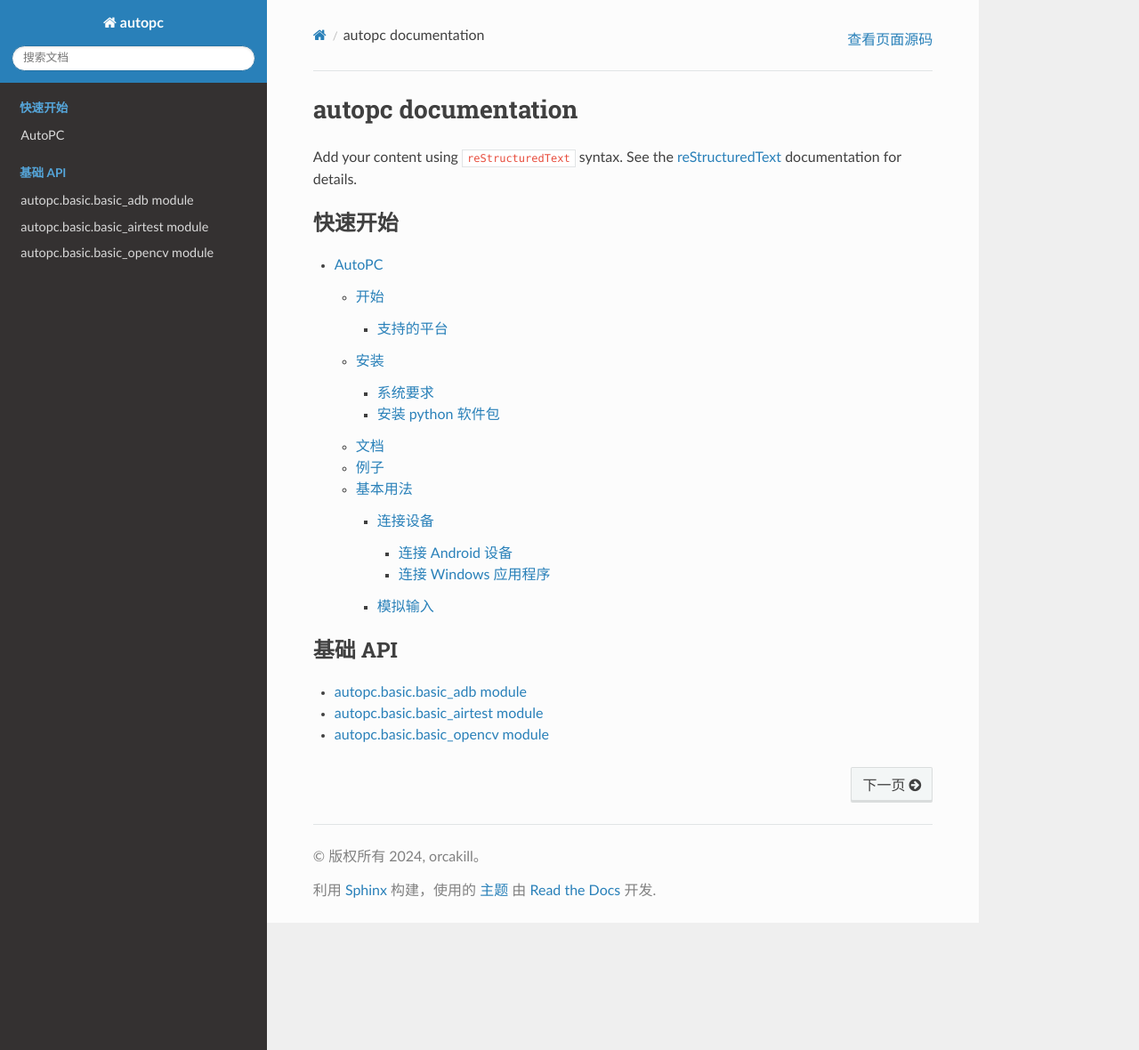
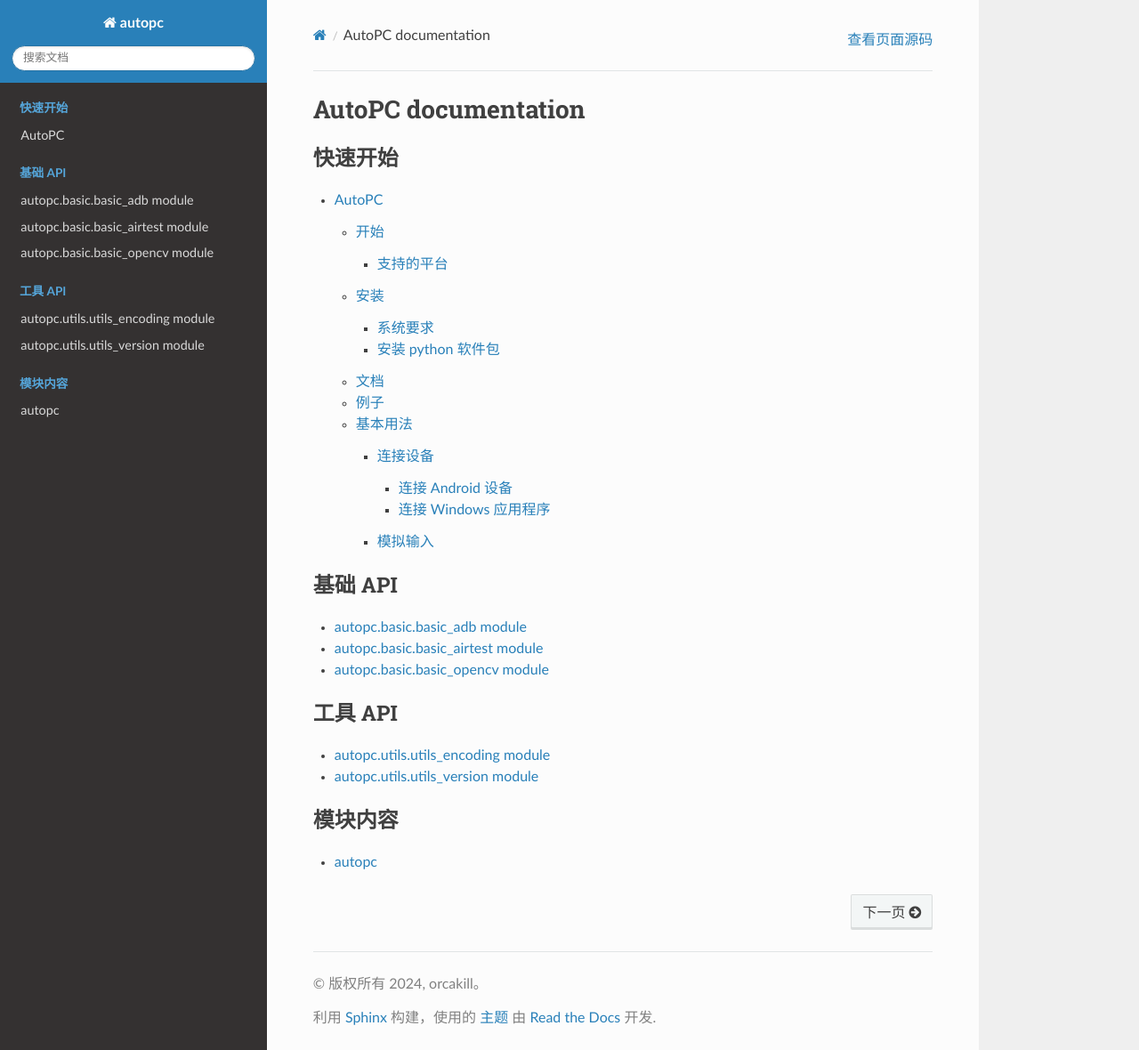
Before and after one commit to orcakill/autopc, a Sphinx documentation site: the page built from docs/index.rst, in a window 1280 px wide and 1180 px high. Shown: the whole window at 89% size. Built offline with Sphinx 7.4.7 and the Read the Docs theme 3.1.0, drawn with Linux system fonts in a browser that asks for light colours; formulas are drawn with MathJax 3.

Commit message:
docs(调整项目说明文档的生成): 调整项目说明文档的生成
调整项目说明文档的生成

```diff
--- a/docs/index.rst
+++ b/docs/index.rst
@@ -1,15 +1,5 @@
-.. airtest documentation master file, created by
-   sphinx-quickstart on Wed May 24 16:03:13 2017.
-   You can adapt this file completely to your liking, but it should at least
-   contain the root `toctree` directive.
-
-autopc documentation
+AutoPC documentation
 ====================
-
-Add your content using ``reStructuredText`` syntax. See the
-`reStructuredText <https://www.sphinx-doc.org/en/master/usage/restructuredtext/index.html>`_
-documentation for details.
-
 
 .. toctree::
    :maxdepth: 4
@@ -24,3 +14,16 @@
    source/autopc.basic.basic_adb
    source/autopc.basic.basic_airtest
    source/autopc.basic.basic_opencv
+
+.. toctree::
+   :maxdepth: 1
+   :caption: 工具 API
+
+   source/autopc.utils.utils_encoding
+   source/autopc.utils.utils_version
+
+.. toctree::
+   :maxdepth: 1
+   :caption: 模块内容
+
+   source/modules
```
Also changed, not shown: .readthedocs.yaml (added).
